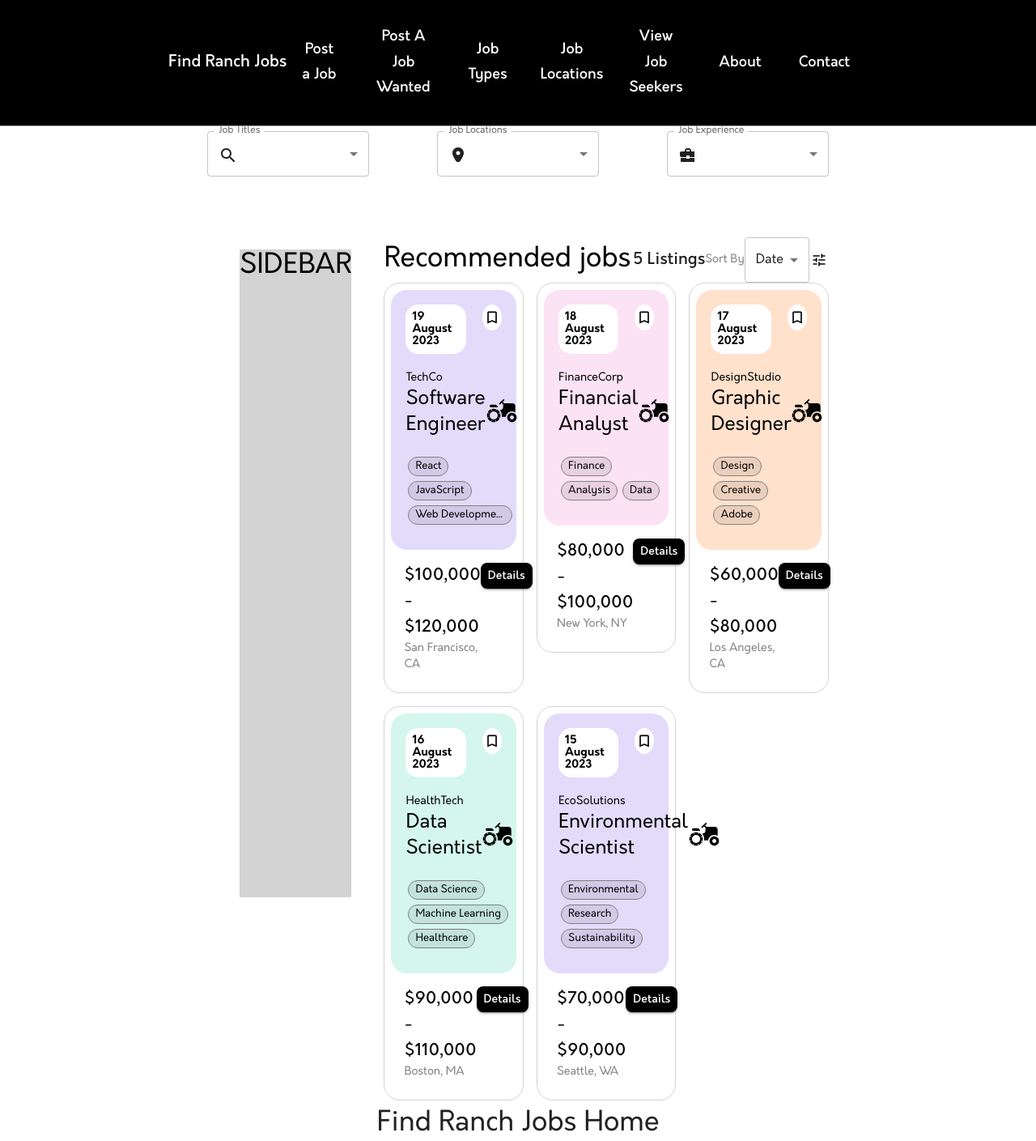
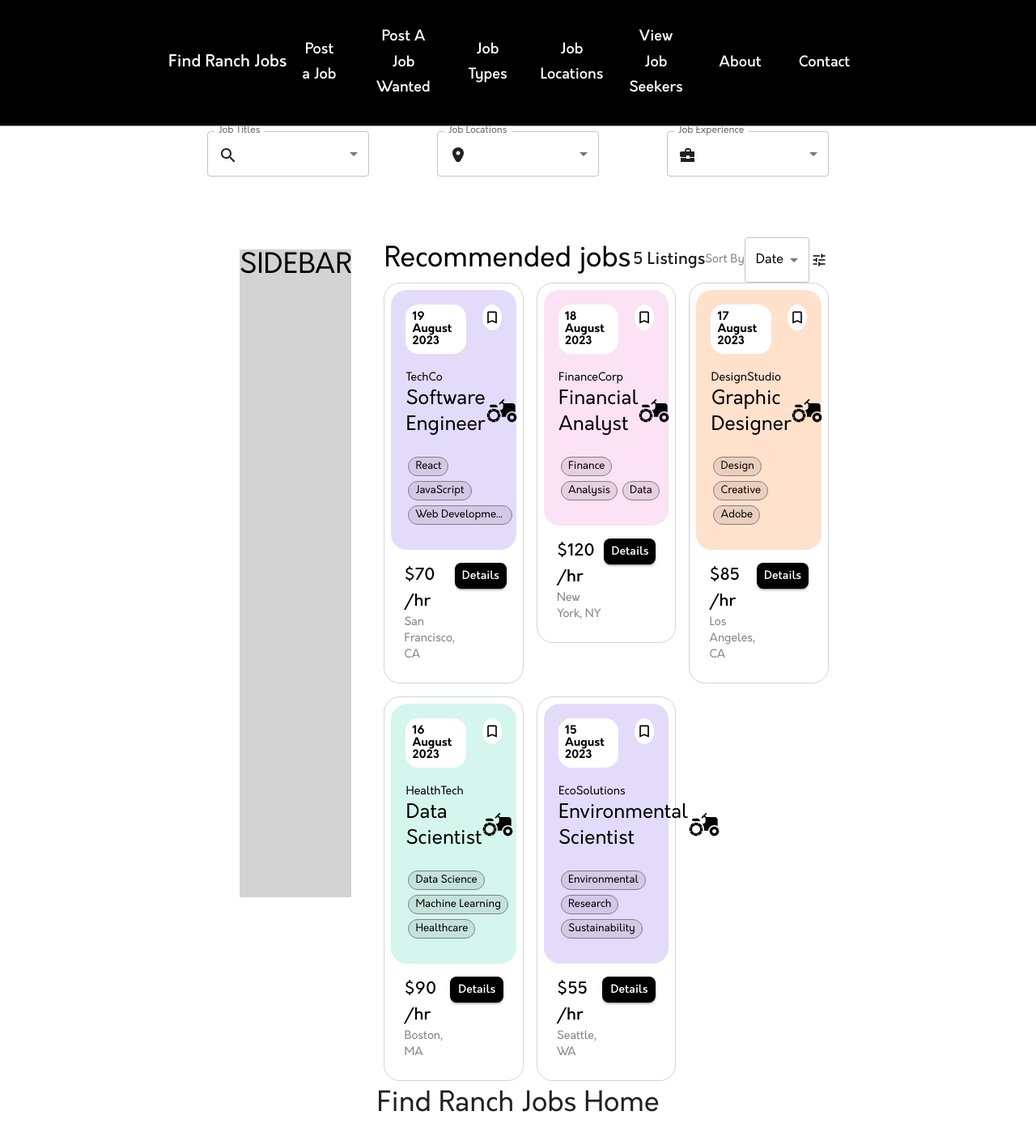
Before and after one commit to jackson-sandland/find-ranch-jobs, a React (Create React App) app: page / in a window 1280 px wide. Shown: the whole page at 81% size. After the commit the page ends 1385 px from the top, so only its background shows below. Built offline with nearby package versions, Linux system fonts and the light colour scheme.

Commit message:
simplify rate job listing property in constants, color selected value black

```diff
--- a/src/components/modules/jobListingsGrid/jobListing.tsx
+++ b/src/components/modules/jobListingsGrid/jobListing.tsx
@@ -93,7 +93,7 @@ const JobListing: FC<JobListingProps> = ({
               display="flex"
               alignItems="center"
               justifyContent="center"
-              style={{ margin: "10px" }}
+              style={{ margin: "10px", cursor: "pointer" }}
             >
               <StyledBookmarkIcon isBookmarked={isBookmarked} onClick={handleBookmarkToggle} />
             </Box>
--- a/src/components/modules/jobListingsGrid/jobListingsGrid.tsx
+++ b/src/components/modules/jobListingsGrid/jobListingsGrid.tsx
@@ -67,7 +67,7 @@ const JobListingsGrid = () => {
               <Typography variant="body2" style={{ color: "grey" }}>
                 Sort By
               </Typography>
-              <Select value={sortBy} onChange={handleSortChange}>
+              <Select value={sortBy} onChange={handleSortChange} sx={{ color: "black" }}>
                 <MenuItem value={"date"}>Date</MenuItem>
                 <MenuItem value={"title"}>Title</MenuItem>
               </Select>
--- a/src/components/modules/jobListingsGrid/jobListingsGridConstants.ts
+++ b/src/components/modules/jobListingsGrid/jobListingsGridConstants.ts
@@ -5,7 +5,7 @@ export const jobPostings = [
     jobTitle: "Software Engineer",
     companyIcon: "https://example.com/company-icon.png",
     jobTags: ["React", "JavaScript", "Web Development"],
-    jobRate: "$100,000 - $120,000",
+    jobRate: "$70 /hr",
     jobLocation: "San Francisco, CA",
   },
   {
@@ -14,7 +14,7 @@ export const jobPostings = [
     jobTitle: "Financial Analyst",
     companyIcon: "https://example.com/finance-icon.png",
     jobTags: ["Finance", "Analysis", "Data"],
-    jobRate: "$80,000 - $100,000",
+    jobRate: "$120 /hr",
     jobLocation: "New York, NY",
   },
   {
@@ -23,7 +23,7 @@ export const jobPostings = [
     jobTitle: "Graphic Designer",
     companyIcon: "https://example.com/design-icon.png",
     jobTags: ["Design", "Creative", "Adobe"],
-    jobRate: "$60,000 - $80,000",
+    jobRate: "$85 /hr",
     jobLocation: "Los Angeles, CA",
   },
   {
@@ -32,7 +32,7 @@ export const jobPostings = [
     jobTitle: "Data Scientist",
     companyIcon: "https://example.com/health-icon.png",
     jobTags: ["Data Science", "Machine Learning", "Healthcare"],
-    jobRate: "$90,000 - $110,000",
+    jobRate: "$90 /hr",
     jobLocation: "Boston, MA",
   },
   {
@@ -41,7 +41,7 @@ export const jobPostings = [
     jobTitle: "Environmental Scientist",
     companyIcon: "https://example.com/environment-icon.png",
     jobTags: ["Environmental", "Research", "Sustainability"],
-    jobRate: "$70,000 - $90,000",
+    jobRate: "$55 /hr",
     jobLocation: "Seattle, WA",
   },
 ];
```
